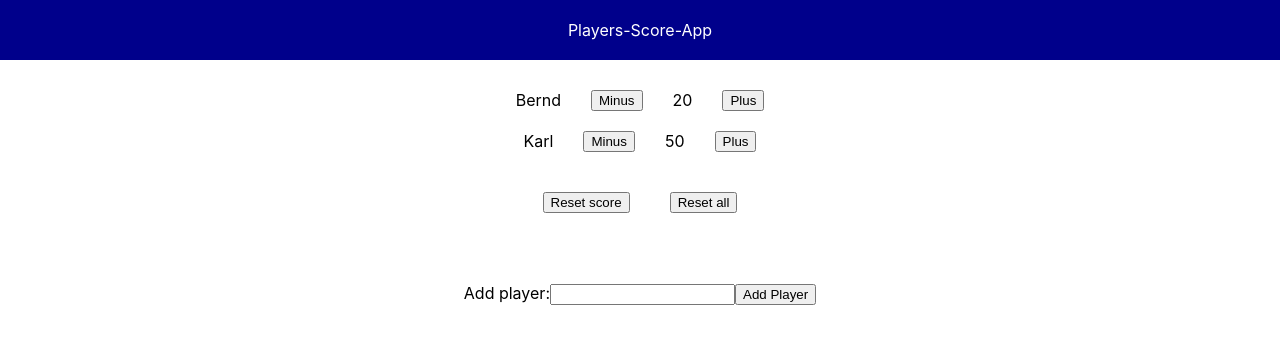
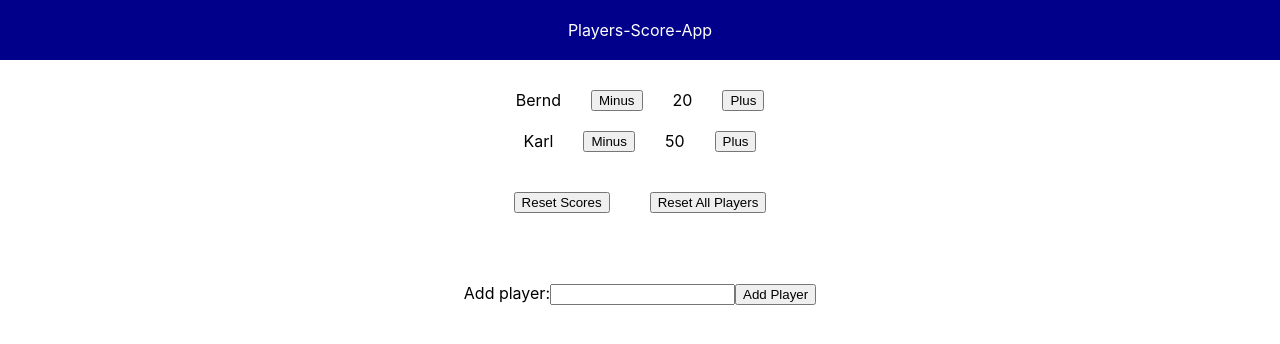
Before and after one commit to CathrinTruchan/players-score-app, a React (Create React App) app: page / in a window 1280 px wide. Shown: the top 344 px of the page. Built offline with nearby package versions, Linux system fonts and the light colour scheme.

Commit message:
add reset button functionality

```diff
--- a/src/App.js
+++ b/src/App.js
@@ -39,7 +39,6 @@ function App() {
         player.id === id ? { ...player, score: player.score + 1 } : player
       )
     );
-    //console.log("i have been increased!" + id);
   }
 
   function decreaseScore(id) {
@@ -48,7 +47,20 @@ function App() {
         player.id === id ? { ...player, score: player.score - 1 } : player
       )
     );
-    //console.log("i have been decreased!" + id);
+  }
+
+  //function resetAllPlayers() {
+
+  function resetScores() {
+    setPlayers(
+      players.map((player) => {
+        return { ...player, score: 0 };
+      })
+    );
+  }
+
+  function resetPlayers() {
+    setPlayers([]);
   }
 
   return (
@@ -64,8 +76,8 @@ function App() {
             onDecrease={() => decreaseScore(player.id)}
           />
         ))}
-        <Button text="Reset score" />
-        <Button text="Reset all" />
+        <Button onResetScores={resetScores} type="Reset score" />
+        <Button type="Reset all Players" onResetPlayers={resetPlayers} />
         <PlayerForm onCreatePlayer={createPlayer} />
       </main>
       <footer></footer>
--- a/src/Button/Button.js
+++ b/src/Button/Button.js
@@ -1,7 +1,13 @@
 import styled from "styled-components";
 
-export default function Button({ text }) {
-  return <ButtonElement>{text}</ButtonElement>;
+export default function Button({ type, onResetScores, onResetPlayers }) {
+  if (type === "Reset all Players") {
+    return (
+      <ButtonElement onClick={onResetPlayers}>Reset All Players</ButtonElement>
+    );
+  } else {
+    return <ButtonElement onClick={onResetScores}>Reset Scores</ButtonElement>;
+  }
 }
 
 const ButtonElement = styled.button`
```
